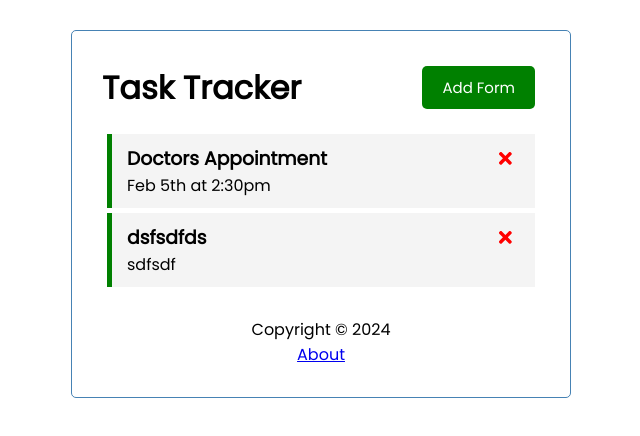
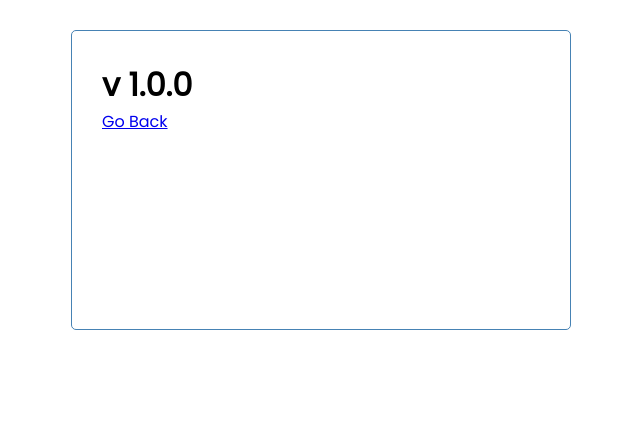
Before and after one commit to Tailsxz/TaskTrackerDEMO, a React (Vite) app: page /about in a window 1280 px wide. Shown: the top 436 px of the page, without its empty margins (319-959 px from the left). Built offline with nearby package versions, Linux system fonts and the light colour scheme; data requests are answered from the project's data file.

Commit message:
Got react router working, set up routes for our App component

```diff
--- a/src/App.jsx
+++ b/src/App.jsx
@@ -1,6 +1,8 @@
 import { useState, useEffect } from 'react'
+import { BrowserRouter as Router, Routes, Route } from 'react-router-dom'
 import Header from './components/Header'
 import Footer from './components/Footer'
+import About from './components/About'
 import Tasks from './components/Tasks'
 import AddTask from './components/AddTask'
 import './App.css'
@@ -92,13 +94,22 @@
   }
 
   return (
+    <Router>
       <div className="container">
+        <Routes>
+          <Route path='/' element={
+            <>
               <Header title='Task Tracker' onShowAddForm={() => setShowingAddForm(!showingAddForm)} showAdd={showingAddForm}/>
               {showingAddForm && <AddTask onAdd={handleAdd} />}
               {/* not a part of tutorial, but we added a status state to only show you have no tasks left AFTER the successful fetch. This ensures that the paragraph doesn't show that initially when the status is idle. But now we have access to more robust fetch error handling */}
               {tasks.length > 0 ? <Tasks tasks={tasks}onDelete={handleDelete} onReminder={handleReminder}/> : status === 'success' && <p>You have no tasks left</p>}
               <Footer />
+            </>}>
+          </Route>
+          <Route path='/about' element={<About />}></Route>
+        </Routes>
       </div>
+    </Router>
   )
 }
 
--- /dev/null
+++ b/src/components/About.jsx
@@ -0,0 +1,15 @@
+import PropTypes from 'prop-types';
+
+const About = () => {
+  return (
+    <div>
+      <h1>v 1.0.0</h1>
+      <a href="/">Go Back</a>
+    </div>
+  )
+}
+
+About.propTypes = {
+}
+
+export default About
```
Lines whose indentation alone changed are shown as unchanged.
